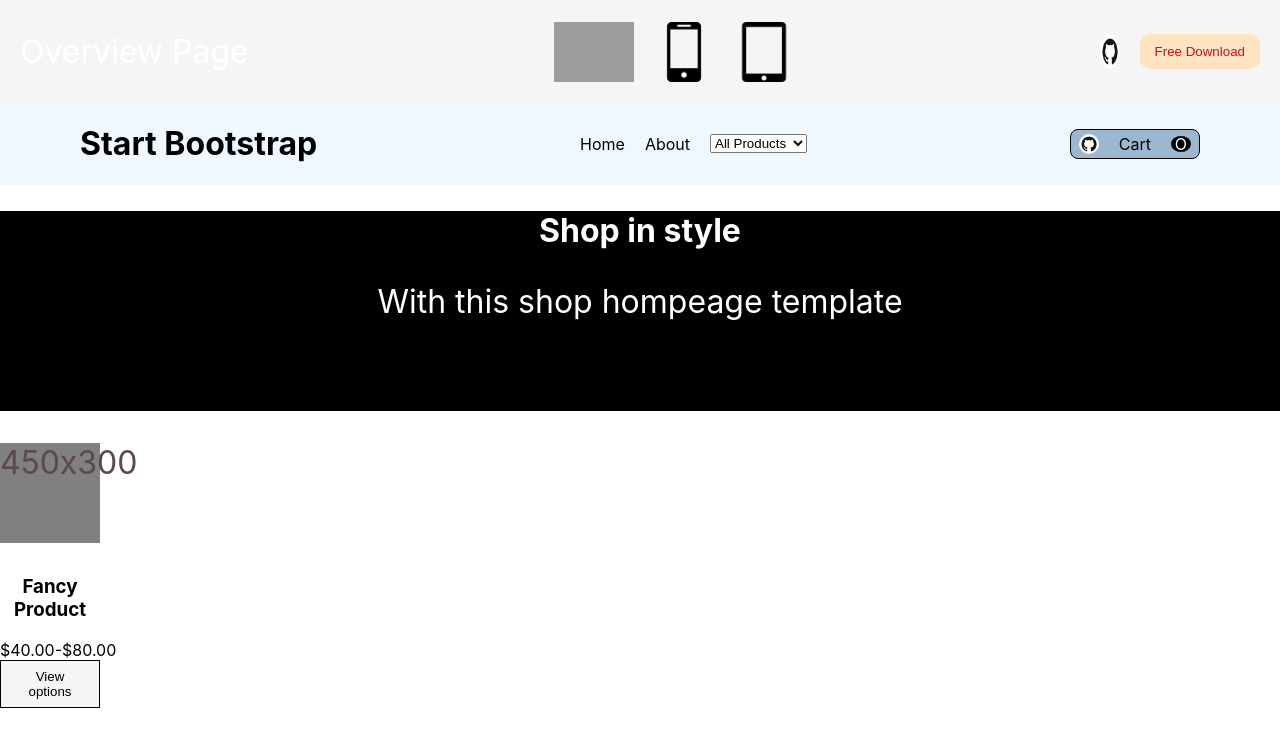
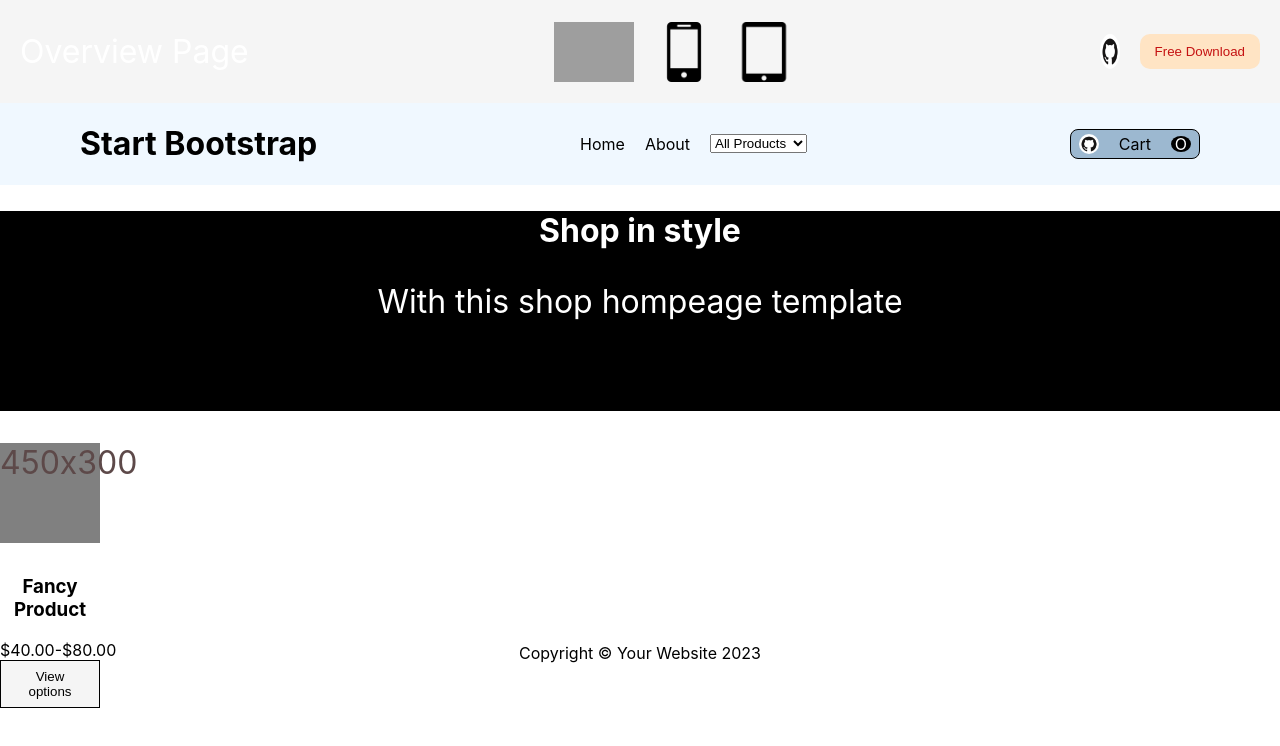
Before and after one commit to Juratbekdasturchi/vazifatort, a React (Create React App) app: page / in a window 1280 px wide. Shown: the top 746 px of the page. Built offline with nearby package versions, Linux system fonts and the light colour scheme; grey boxes are pictures that could not be loaded.

Commit message:
add savvvvv

```diff
--- a/src/App.js
+++ b/src/App.js
@@ -55,7 +55,7 @@ function App() {
           <button className='card-button'> View options </button>
         </div>
       </div>
-      <footer> </footer>
+      <footer> Copyright © Your Website 2023 </footer>
     </div>
   );
 }
```
